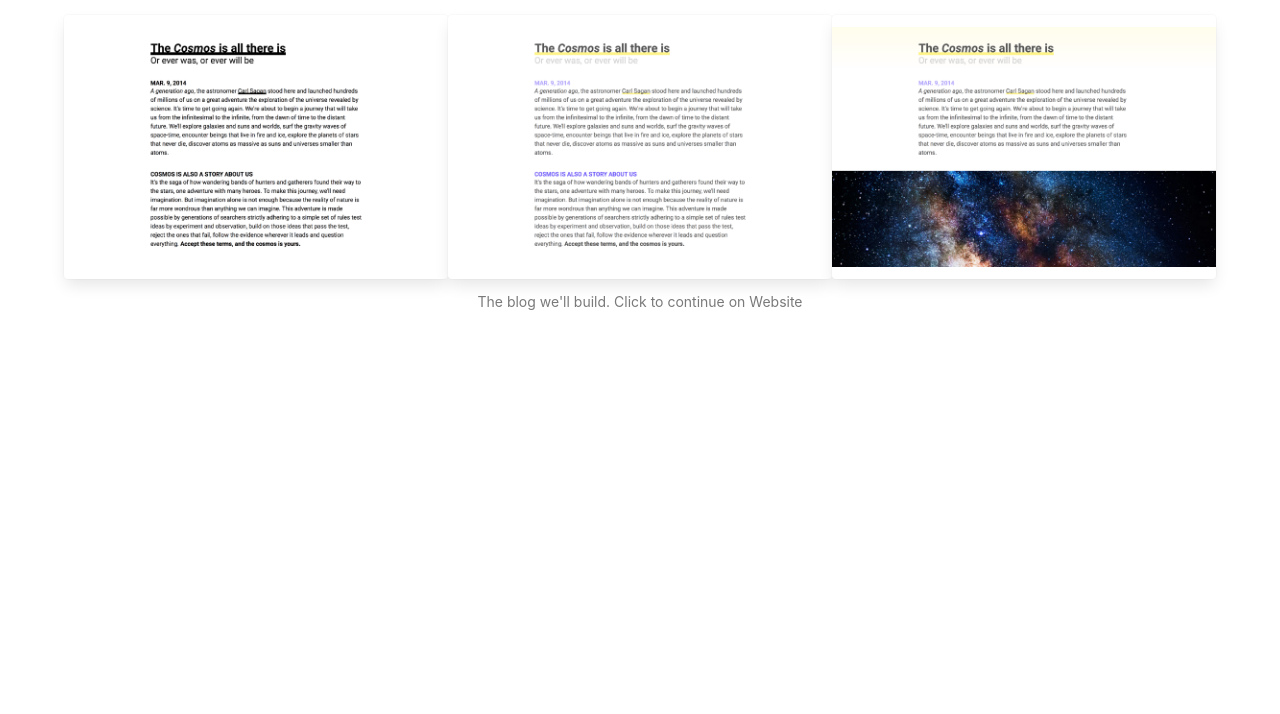
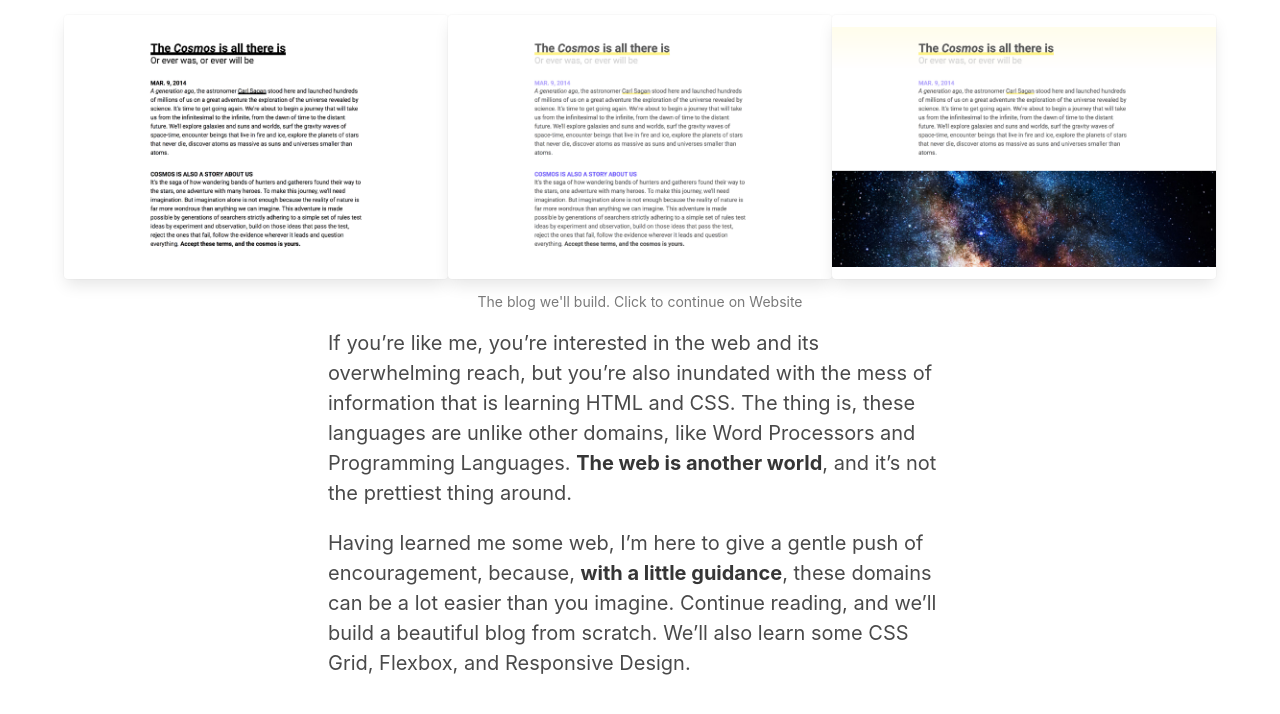
Before and after one commit to binhtran432k/bulma-learning, a website built with Vite: page blog/index.html in a window 1280 px wide. Shown: the part 350-1064 px from the top of the page. Before the commit the page ends 800 px from the top, so only its background shows below. Built offline with nearby package versions, Linux system fonts and the light colour scheme.

Commit message:
feat(blog): add content

```diff
--- a/blog/index.html
+++ b/blog/index.html
@@ -90,6 +90,24 @@
             >
           </figcaption>
         </figure>
+
+        <div class="content is-medium mt-4 is-size-6-mobile">
+          <p>
+            If you’re like me, you’re interested in the web and its overwhelming
+            reach, but you’re also inundated with the mess of information that
+            is learning HTML and CSS. The thing is, these languages are unlike
+            other domains, like Word Processors and Programming Languages.
+            <strong>The web is another world</strong>, and it’s not the
+            prettiest thing around.
+          </p>
+          <p>
+            Having learned me some web, I’m here to give a gentle push of
+            encouragement, because, <strong>with a little guidance</strong>,
+            these domains can be a lot easier than you imagine. Continue
+            reading, and we’ll build a beautiful blog from scratch. We’ll also
+            learn some CSS Grid, Flexbox, and Responsive Design.
+          </p>
+        </div>
       </div>
     </section>
   </body>
```
